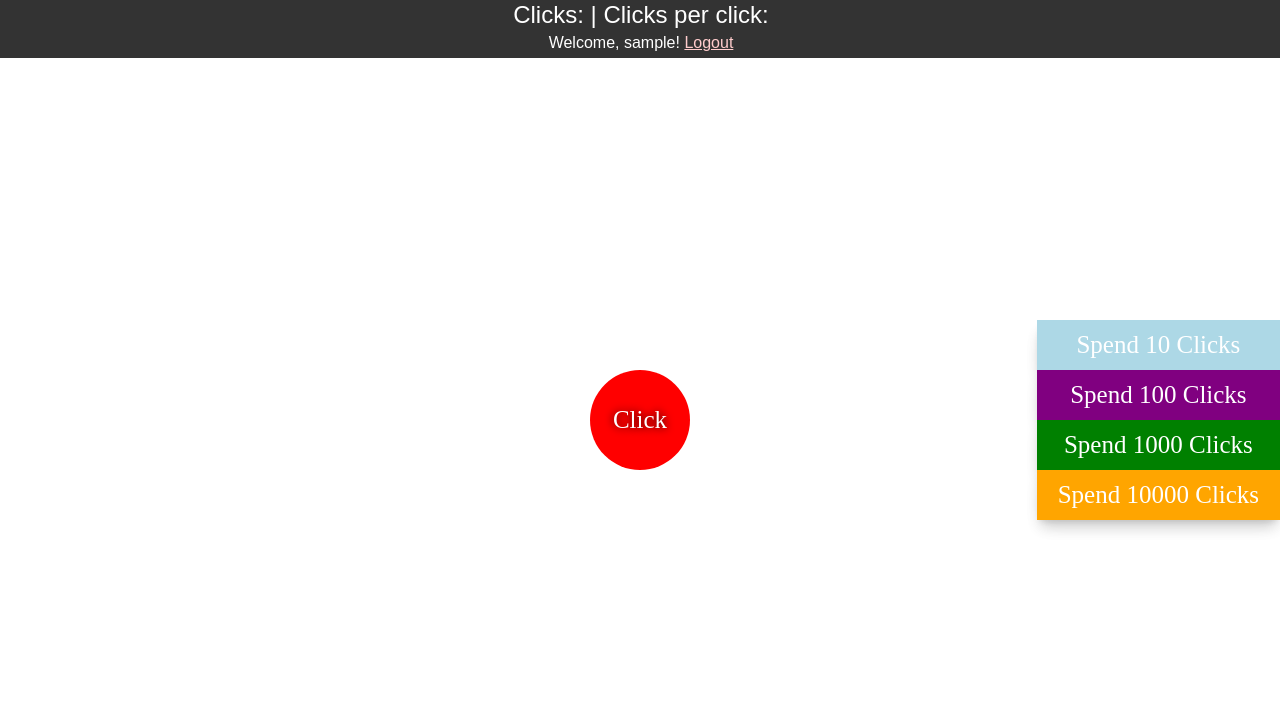
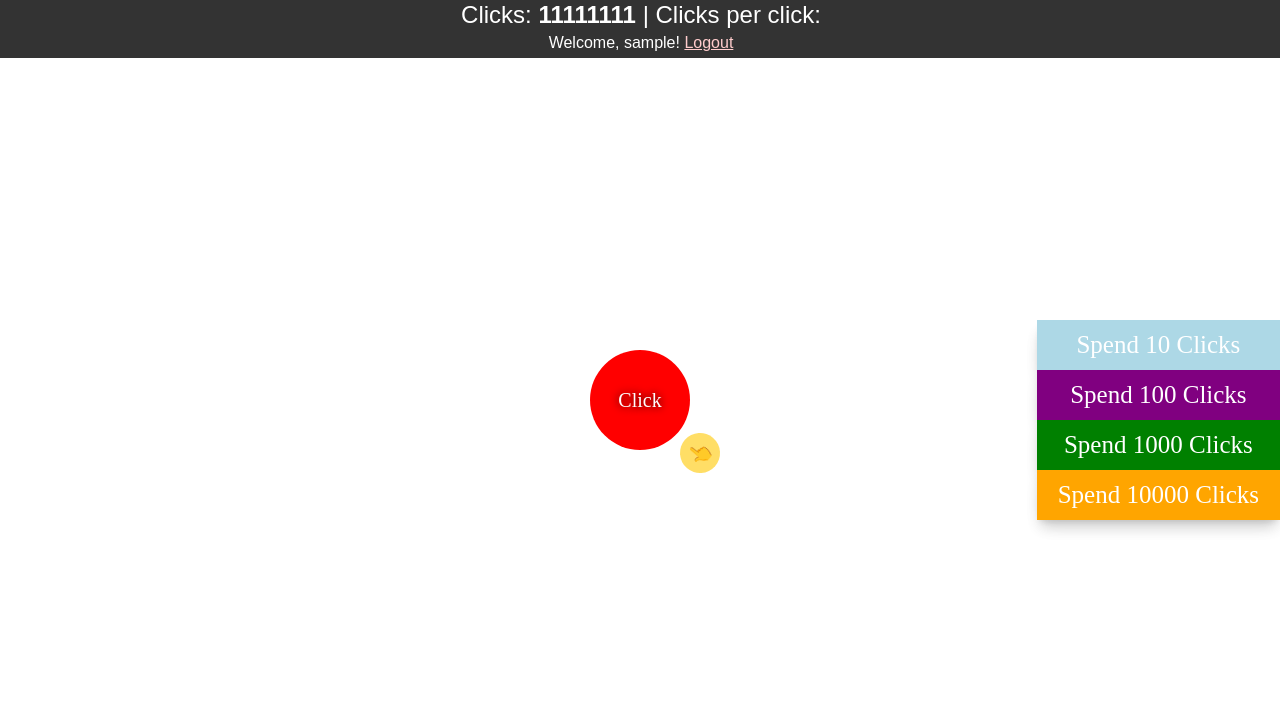
Before and after one commit to trixtxnz/mainweb, a Flask app: template templates/clicker game.html in a window 1280 px wide. Shown: the top 721 px of the page. Run offline with Flask 3, Linux system fonts and the light colour scheme; the template is opened without the code that fills it: most values are stand-ins (such as "Sample title", 1, 10 or a date in 2020).

Commit message:
Assistant checkpoint: Add auto-clicking hand animation after 10000 upgrade
Assistant generated file changes:
- templates/clicker game.html: Add CSS for animated hand, Add hand element to HTML, Add hand animation logic and auto-click functionality, Add auto-clicker activation logic, Update sendClickAction to handle auto-clicker state
- app.py: Initialize auto-clicker state in clicker route, Initialize auto-clicker for new users, Unlock auto-clicker when 10000 upgrade is purchased

---

User prompt:

can you add a hand that circles the button and clicks it every second when you buy it and it unlocks after you buy the 10000 upgrade button and use this code as refrance for the hand code

Replit-Commit-Author: Assistant
Replit-Commit-Session-Id: 532a71f0-4ae6-48bb-9e2c-8d3a16240771
Replit-Commit-Event-Id: 3334eb9a-6603-46e3-9ec2-2314cfa9b313

```diff
--- a/app.py
+++ b/app.py
@@ -244,6 +244,8 @@ def clicker():
         users[username]['has_unlocked_1000'] = False
     if 'has_unlocked_10000' not in users[username]:
         users[username]['has_unlocked_10000'] = False
+    if 'has_auto_clicker' not in users[username]:
+        users[username]['has_auto_clicker'] = False
     save_users(users)
 
     current_clicks = users[username]['clicks']
@@ -251,13 +253,15 @@ def clicker():
     has_unlocked_100 = users[username]['has_unlocked_100']
     has_unlocked_1000 = users[username]['has_unlocked_1000']
     has_unlocked_10000 = users[username]['has_unlocked_10000']
+    has_auto_clicker = users[username]['has_auto_clicker']
     return render_template('clicker game.html',
                                                 username=username,
                                                 clicks=current_clicks,
                                                 click_bonus=current_bonus,
                                                 has_unlocked_100=has_unlocked_100,
                                                 has_unlocked_1000=has_unlocked_1000,
-                                                has_unlocked_10000=has_unlocked_10000)
+                                                has_unlocked_10000=has_unlocked_10000,
+                                                has_auto_clicker=has_auto_clicker)
 
 @app.route('/signup', methods=['POST'])
 def signup():
@@ -291,6 +295,7 @@ def signup():
         'has_unlocked_100': False,
         'has_unlocked_1000': False,
         'has_unlocked_10000': False,
+        'has_auto_clicker': False,
         'prefs': get_default_prefs()
     }
     save_users(users)
@@ -579,6 +584,9 @@ def spend_clicks_10000():
         # Increase the click bonus by 1000 (massive upgrade)
         users[username]['click_bonus'] += 1000
 
+        # Unlock the auto-clicker
+        users[username]['has_auto_clicker'] = True
+
         # Save the updated data
         save_users(users)
 
@@ -588,7 +596,8 @@ def spend_clicks_10000():
             'click_bonus': users[username]['click_bonus'],
             'has_unlocked_100': users[username]['has_unlocked_100'],
             'has_unlocked_1000': users[username]['has_unlocked_1000'],
-            'has_unlocked_10000': users[username]['has_unlocked_10000']
+            'has_unlocked_10000': users[username]['has_unlocked_10000'],
+            'has_auto_clicker': users[username]['has_auto_clicker']
         })
 
 if __name__ == '__main__':
--- a/templates/clicker game.html
+++ b/templates/clicker game.html
@@ -64,12 +64,28 @@ opacity: 0.5;
     box-shadow: 0 10px 15px -3px rgba(0, 0, 0, 0.1), 0 4px 6px -2px rgba(0, 0, 0, 0.05);
     border-radius: 0px;
 }
-    .upgrade-button.disabled
-     backround-color: gray !important;
+    .upgrade-button.disabled {
+     background-color: gray !important;
      cursor: not-allowed;
      opacity: 0.5;
 }
 
+/* The animated hand circle */
+#hand {
+    position: absolute;
+    width: 40px;
+    height: 40px;
+    border-radius: 50%;
+    background: rgba(255, 200, 0, 0.6);
+    display: none; /* Hidden by default */
+    align-items: center;
+    justify-content: center;
+    font-size: 20px;
+    pointer-events: none; /* Don't block clicks */
+    z-index: 0;
+    transform-origin: center;
+    transition: transform 0.05s linear;
+}
 
     /* Style for the 'Click Me' button */
 #click-button {
@@ -165,6 +181,7 @@ Clicks: <span id="counter">0</span> | Clicks per click: <span id="bonus">1</span
 <button class="circle-button" id="click-button">
 Click
 </button>
+<div id="hand">👆</div>
 <div class='ui-box'>
 <button class="upgrade-button" id="spend-button">
 Spend 10 Clicks
@@ -200,6 +217,7 @@ let bonusValue = {{ click_bonus if click_bonus is defined else 1 }};
 let hasUnlocked100 = {{ has_unlocked_100|tojson }};
 let hasUnlocked1000 = {{ has_unlocked_1000|tojson }};
 let hasUnlocked10000 = {{ has_unlocked_10000|tojson }}; // New state variable
+let hasAutoClicker = {{ has_auto_clicker|tojson }}; // Auto-clicker state
 
 const SPEND_AMOUNT = 10; // Define how many clicks are spent
 const SPEND_AMOUNT_100 = 100; // Define how many clicks for the 100 upgrade
@@ -298,6 +316,12 @@ hasUnlocked1000 = data.has_unlocked_1000;
 if (data.has_unlocked_10000 !== undefined) {
                 hasUnlocked10000 = data.has_unlocked_10000;
             }
+            if (data.has_auto_clicker !== undefined) {
+                hasAutoClicker = data.has_auto_clicker;
+                if (hasAutoClicker && !autoClickInterval) {
+                    startAutoClicker();
+                }
+            }
             updateButtonStates();
 } else {
 console.error(`Failed to perform action at ${endpoint}`);
@@ -366,6 +390,54 @@ showMessage(`You need ${SPEND_AMOUNT_10000} clicks to use this!`);
 }
 });
 
+// --- Auto-clicker Hand Animation ---
+const hand = document.getElementById('hand');
+let autoClickInterval = null;
+let animationFrameId = null;
+
+function startAutoClicker() {
+    if (!hasAutoClicker || autoClickInterval) return;
+
+    // Show the hand
+    hand.style.display = 'flex';
+
+    // Get button position
+    const rect = clickButton.getBoundingClientRect();
+    const centerX = rect.left + rect.width / 2 + window.scrollX;
+    const centerY = rect.top + rect.height / 2 + window.scrollY;
+
+    let angle = 0;
+    const radius = 80; // Distance from button center
+    const speed = 0.05; // Radians per frame
+
+    // Animate the hand in a circle
+    function animate() {
+        angle += speed;
+        const x = centerX + radius * Math.cos(angle) - hand.offsetWidth / 2;
+        const y = centerY + radius * Math.sin(angle) - hand.offsetHeight / 2;
+        hand.style.left = `${x}px`;
+        hand.style.top = `${y}px`;
+
+        // Make the hand point at the center
+        const rotationRad = angle - Math.PI / 2;
+        const rotationDeg = rotationRad * (180 / Math.PI);
+        hand.style.transform = `rotate(${rotationDeg}deg)`;
+
+        animationFrameId = requestAnimationFrame(animate);
+    }
+    animate();
+
+    // Auto-click every second
+    autoClickInterval = setInterval(() => {
+        clickButton.click();
+    }, 1000);
+}
+
+// Start auto-clicker if already unlocked
+if (hasAutoClicker) {
+    startAutoClicker();
+}
+
 </script>
 </body>
 </html>
```
